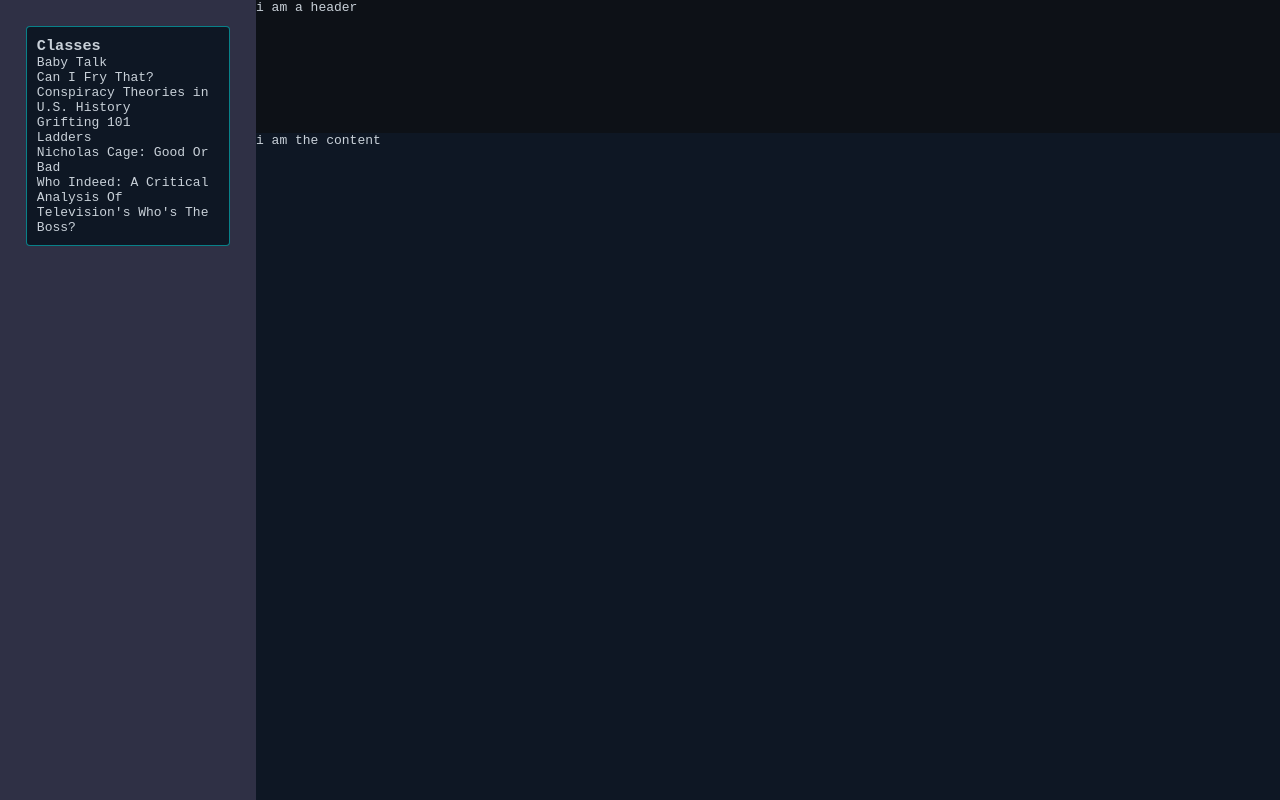
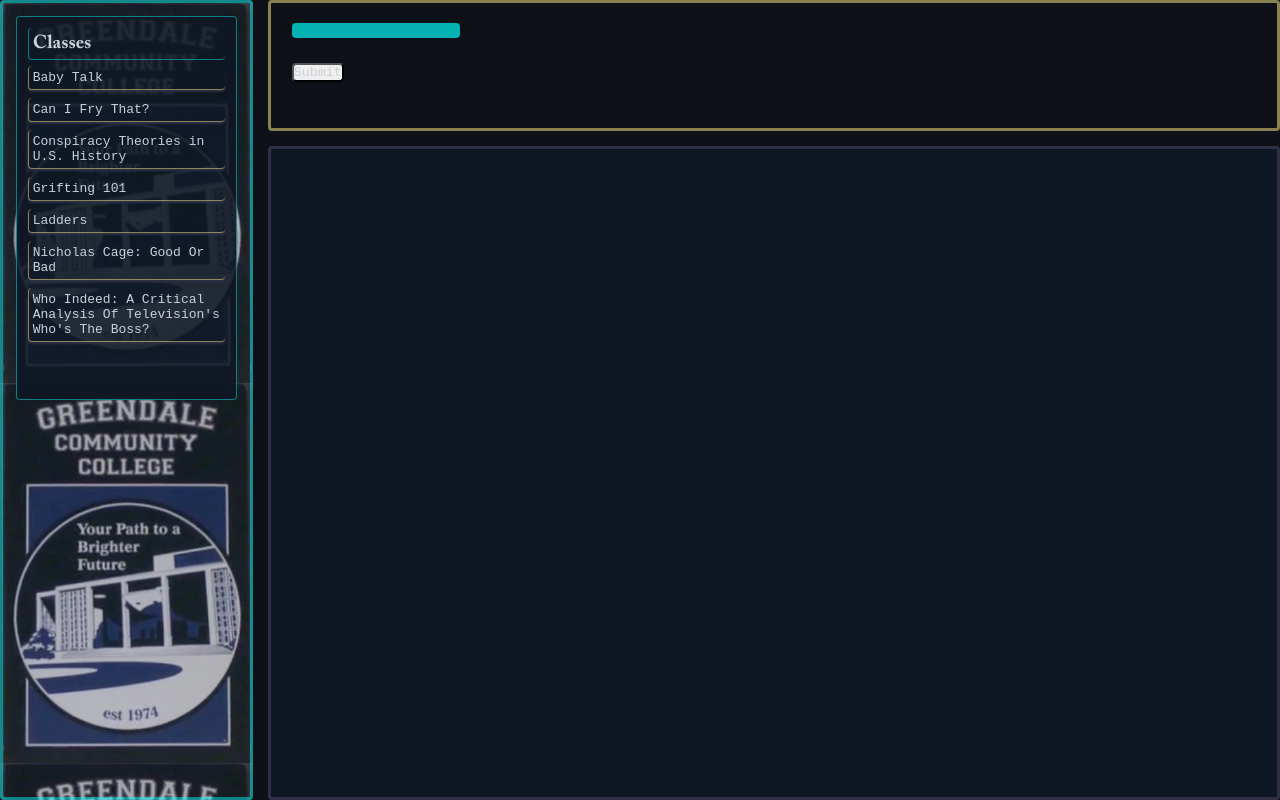
Before and after one commit to circular-biscuit/odin-admin-dashboard, a plain HTML site: page index.html in a window 1280 px wide. Drawn offline with Linux system fonts and the light colour scheme.

Commit message:
added sidebar nav

```diff
--- a/index.html
+++ b/index.html
@@ -9,22 +9,51 @@
 </head>
 <body>
     <main>
-        <header class="header">i am a header</header>
+        <header class="header">
+            <div class="row1">
+                <input type="text" name="search" id="search">
+                <!-- <a href="https://community-sitcom.fandom.com/wiki/Greendale_Community_College#Latest_GCC_logo">
+                    <img src="images/greendale-logo.webp" alt="greendale logo">
+                </a> -->
+            </div>
+            <div class="row2">
+                <button type="submit">Submit</button>
+            </div>
+        </header>
+
         <aside class="sidebar">
             <nav>
                 <h3>Classes</h3>
                 <ul class="links">
+                    <a href="">
                         <li>Baby Talk</li>
+                    </a>
+                    <a href="">
                         <li>Can I Fry That?</li>
+                    </a>
+                    <a href="">
                         <li>Conspiracy Theories in U.S. History</li>
+                    </a>
+                    <a href="">
                         <li>Grifting 101</li>
+                    </a>
+                    <a href="">
                         <li>Ladders</li>
+                    </a>
+                    <a href="">
                         <li>Nicholas Cage: Good Or Bad</li>
+                    </a>
+                    <a href="">
                         <li>Who Indeed: A Critical Analysis Of Television's Who's The Boss?</li>
+                    </a>
                 </ul>
             </nav>
         </aside>
-        <div class="content">i am the content</div>
+
+        <div class="content">
+
+
+        </div>
     </main>
 </body>
 </html>
--- a/style.css
+++ b/style.css
@@ -2,6 +2,7 @@
     /* custom color declarations */
     --dark-background: #0d1117;
     --navy-blue: #0e1724;
+    --translucent-navy: #0e1724df;
     --indigo: #2f3045;
     --bright-aqua: #00ffffad;
     --dim-aqua: #00ffff75;
@@ -10,63 +11,115 @@
     --light-text: #c9d1d9;
     /* html background color */
     background-color: var(--dark-background);
+
+}
+/* external heading font  */
+@font-face {
+    font-family: caslon-heading;
+    src: url('fonts/ACaslonPro-Bold.otf');
+}
+
+/* external regular font */
+@font-face {
+    font-family: caslon-regular;
+    src: url('fonts/ACaslonPro-Regular.otf');
 }
 
 /* global rules  */
 * {
     margin: 0;
     padding: 0;
+    box-sizing: border-box;
     font-family: monospace;
     color: var(--light-text);
+    border-radius: 4px;
+    text-decoration: none;
 }
 
-/* external heading font  */
-@font-face {
-    font-family: caslon;
-    src: url('fonts/ACaslonPro-Bold.otf');
-}
+/*------------MAIN---------------*/
 
 main {
     min-height: 100vh;
     display: grid;
     grid-template-columns: 1fr 4fr;
     grid-template-rows: 1fr 5fr;
+    gap: 2ch;
 }
 
+/*------------HEADER-------------*/
+
 main header {
-    /* grid-area: header; */
     grid-column: 2/-1;
+    border: medium solid var(--dim-gold);
+    padding: 2%;
+    display: grid;
+    grid-row: 1fr 1fr;
 }
 
+    header input {
+        background-color: var(--bright-aqua);
+        color: var(--navy-blue);
+        border: none;
+    }
+
+    input:hover, input:focus {
+        outline: none;
+        border: 1px solid var(--bright-aqua);
+        background-color: var(--indigo);
+        color: #c9d1d9;
+    }
+
+/*------------CONTENT----------------*/
+
 .content {
-    /* grid-area: content; */
     background-color: var(--navy-blue);
     grid-column: 2/-1;
     grid-row: 2/3;
+    padding: 2%;
+    border: medium solid var(--indigo);
 }
 
 /* ------------SIDEBAR----------------*/
 .sidebar {
-    /* grid-area: sidebar; */
-    /* background-image: url(images/greendale-poster.webp);
+    background-image: url(images/greendale-poster.webp);
     background-size: contain;
-    background-repeat: no-repeat; */
-    /* background-position: bottom; */
     background-color: var(--indigo);
     grid-row: 1/-1;
-    padding: 10%;
+    padding: 5%;
+    border: medium solid var(--dim-aqua);
+}
+
+    .sidebar nav{
+        background-color: var(--translucent-navy);
+        border: thin solid var(--dim-aqua);
+        padding: 5%;
+        height: 50%;
+        overflow: auto;
+    }
+
+        .sidebar h3 {
+            font-family: caslon-heading;
+            border-left: thin solid var(--dim-aqua);
+            border-bottom: thin solid var(--dim-aqua);
+            padding: 2%;
         }
 
         .sidebar .links {
             list-style-type: none;
-    min-height: 50%;
             display: grid;
+            gap: 2px;
+            min-height: 80%;
             align-content: space-evenly;
         }
 
-.sidebar nav{
-    background-color: var(--navy-blue);
-    border: thin solid var(--dim-aqua);
-    border-radius: 4px;
-    padding: 5%;
+        .sidebar .links li {
+            border-left: thin solid var(--dim-gold);
+            border-bottom: thin solid var(--dim-gold);
+            padding: 2%;
+            box-shadow: 0px 2px 2px var(--indigo);
         }
+
+        .sidebar .links li:hover {
+            border: 1px solid var(--bright-aqua);
+            background-color: var(--indigo);
+        }
```
Also changed, not shown: images/greendale-logo.webp (added). Lines whose indentation alone changed are shown as unchanged.
